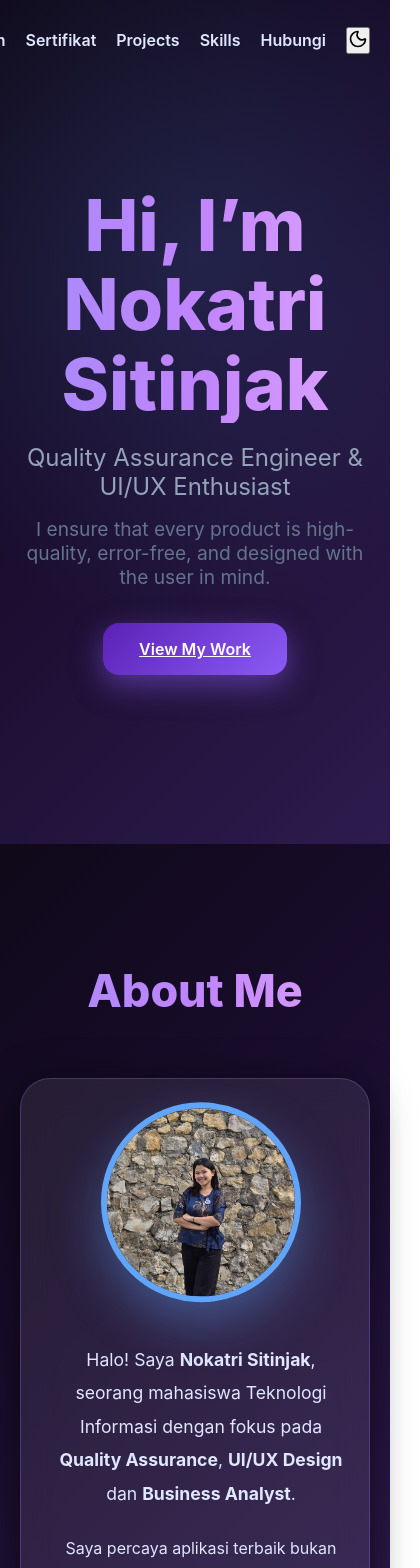
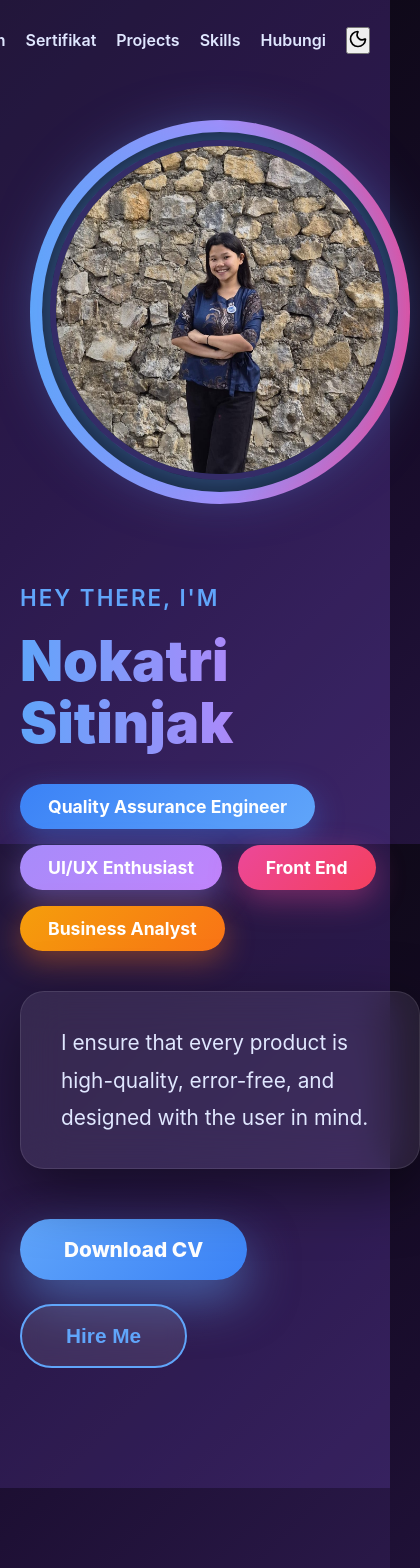
Before and after one commit to nokasitinjak/Portofolio, a React (Vite) app: page / in a window 390 px wide. Shown: the top 1568 px of the page, 420 px wide, since content can reach past the window. Built offline with nearby package versions, Linux system fonts and the light colour scheme.

Commit message:
Update portfolio content

```diff
--- a/src/components/About.jsx
+++ b/src/components/About.jsx
@@ -29,7 +29,7 @@ const About = () => {
 
   return (
     <>
-      {/* ABOUT ME – FULLY RESPONSIVE */}
+   {/* ABOUT ME SECTION – HANYA TEKS SAJA */}
 <section id="about" style={{ padding: '120px 0', minHeight: '100vh', display: 'flex', alignItems: 'center' }}>
   <div className="container">
     <motion.h2
@@ -49,59 +49,31 @@ const About = () => {
       transition={{ duration: 1.2, delay: 0.2 }}
       className="glass"
       style={{
-              display: 'grid',
-              gridTemplateColumns: 'repeat(auto-fit, minmax(300px, 1fr))',
-              gap: 'clamp(30px, 5vw, 80px)',
-              padding: 'clamp(30px, 5vw, 60px)',
+        padding: 'clamp(40px, 6vw, 80px)',
         borderRadius: '30px',
-              textAlign: 'center'
+        textAlign: 'center',
+        maxWidth: '900px',
+        margin: '0 auto',
       }}
     >
-            <motion.div
-              whileHover={{ scale: 1.05 }}
-              animate={{ y: [0, -10, 0] }}
-              transition={{ duration: 4, repeat: Infinity, ease: 'easeInOut' }}
-            >
-              <img
-                src={myPhoto}
-                alt="Nokatri Sitinjak"
-                style={{
-                  width: 'clamp(200px, 40vw, 360px)',
-                  height: 'clamp(200px, 40vw, 360px)',
-                  borderRadius: '50%',
-                  objectFit: 'cover',
-                  border: '6px solid #60a5fa',
-                  boxShadow: '0 20px 50px rgba(96,165,250,0.4)',
-                  margin: '0 auto'
-                }}
-              />
-            </motion.div>
-
-            <div style={{ display: 'flex', flexDirection: 'column', justifyContent: 'center' }}>
-              <p style={{ fontSize: 'clamp(1.1rem, 3vw, 1.3rem)', lineHeight: '1.9', marginBottom: '24px' }}>
-                Halo! Saya <strong>Nokatri Sitinjak</strong>, seorang mahasiswa Teknologi Informasi dengan fokus pada <strong>Quality Assurance</strong>, <strong>UI/UX Design</strong> dan <strong>Business Analyst</strong>.
-              </p>
-              <p style={{ fontSize: 'clamp(1rem, 2.8vw, 1.15rem)', marginBottom: '24px', lineHeight: '1.85' }}>
-                Saya percaya aplikasi terbaik bukan hanya bekerja tanpa bug, tapi juga memberikan pengalaman penggunaan yang nyaman, intuitif, dan menyenangkan.
-              </p>
-              <p style={{ fontSize: 'clamp(1rem, 2.8vw, 1.15rem)', marginBottom: '40px', lineHeight: '1.85' }}>
-                Saya suka belajar hal baru dan tidak ragu menghadapi tantangan berbeda, baik saat bekerja sendiri maupun dalam tim.
+      <div style={{ display: 'flex', flexDirection: 'column', gap: '32px' }}>
+        <p style={{ fontSize: 'clamp(1.1rem, 3vw, 1.3rem)', lineHeight: '1.9', maxWidth: '800px', margin: '0 auto' }}>
+          Hello! I'm <strong>Nokatri Sitinjak</strong>, an Information Technology student with a strong interest in <strong>Quality Assurance</strong>, <strong>UI/UX Design</strong>, and <strong>Business Analysis</strong>.
         </p>
 
-              <div style={{ display: 'flex', gap: '16px', flexWrap: 'wrap', justifyContent: 'center' }}>
-                <button onClick={scrollToContact} className="btn" style={{ padding: '16px 36px', fontSize: '1.1rem', fontWeight: '700', borderRadius: '16px' }}>
-                  Contact Me
-                </button>
-                <a href="/CVNokatri.pdf" download className="btn btn-outline" style={{ padding: '16px 36px', fontSize: '1.1rem', fontWeight: '700', borderRadius: '16px' }}>
-                  Download CV
-                </a>
-              </div>
+        <p style={{ fontSize: 'clamp(1rem, 2.8vw, 1.15rem)', lineHeight: '1.85', maxWidth: '800px', margin: '0 auto' }}>
+          I believe the best applications not only work without bugs but also deliver a comfortable, intuitive, and enjoyable user experience.
+        </p>
+
+        <p style={{ fontSize: 'clamp(1rem, 2.8vw, 1.15rem)', lineHeight: '1.85', maxWidth: '800px', margin: '0 auto' }}>
+          I love learning new things and am not afraid to face different challenges, whether working independently or as part of a team.
+        </p>
       </div>
     </motion.div>
   </div>
 </section>
 
-      {/* EDUCATION – 100% RESPONSIF */}
+      {/* EDUCATION SECTION */}
       <section id="education" style={{ padding: '120px 0' }}>
         <div className="container">
           <motion.h2
@@ -114,7 +86,7 @@ const About = () => {
             Education
           </motion.h2>
 
-          {/* IT DEL */}
+          {/* IT Del */}
           <motion.div
             initial={{ opacity: 0, x: -80 }}
             whileInView={{ opacity: 1, x: 0 }}
@@ -185,18 +157,34 @@ const About = () => {
         </div>
       </section>
 
-      {/* SERTIFIKAT – RESPONSIF */}
+      {/* CERTIFICATES SECTION */}
       <section id="certificates" style={{ padding: '120px 0' }}>
         <div className="container">
-          <motion.h2 initial={{ opacity: 0, y: 60 }} whileInView={{ opacity: 1, y: 0 }} viewport={{ once: true }} className="gradient-text" style={{ fontSize: 'clamp(2.6rem, 7vw, 3.8rem)', textAlign: 'center', marginBottom: '70px' }}>
-            Sertifikat & Penghargaan
+          <motion.h2
+            initial={{ opacity: 0, y: 60 }}
+            whileInView={{ opacity: 1, y: 0 }}
+            viewport={{ once: true }}
+            className="gradient-text"
+            style={{ fontSize: 'clamp(2.6rem, 7vw, 3.8rem)', textAlign: 'center', marginBottom: '70px' }}
+          >
+            Certificates & Awards
           </motion.h2>
           <div style={{ display: 'grid', gridTemplateColumns: 'repeat(auto-fit, minmax(280px, 1fr))', gap: '30px' }}>
             {certificates.map((c, i) => (
-              <motion.a key={i} href={c.pdf} target="_blank" rel="noopener noreferrer" initial={{ opacity: 0, y: 60 }} whileInView={{ opacity: 1, y: 0 }} viewport={{ once: true }} transition={{ delay: i * 0.1 }}>
-                <div className="glass" style={{ borderRadius: '24px', overflow: 'hidden' }}>
+              <motion.a
+                key={i}
+                href={c.pdf}
+                target="_blank"
+                rel="noopener noreferrer"
+                initial={{ opacity: 0, y: 60 }}
+                whileInView={{ opacity: 1, y: 0 }}
+                viewport={{ once: true }}
+                transition={{ delay: i * 0.1 }}
+                whileHover={{ scale: 1.05 }}
+              >
+                <div className="glass" style={{ borderRadius: '24px', overflow: 'hidden', height: '100%', display: 'flex', flexDirection: 'column' }}>
                   <img src={c.thumb} alt={c.title} style={{ width: '100%', height: '200px', objectFit: 'cover' }} />
-                  <div style={{ padding: '24px' }}>
+                  <div style={{ padding: '24px', flexGrow: 1 }}>
                     <h3 style={{ fontSize: '1.25rem', color: '#e0e7ff', fontWeight: '600', marginBottom: '8px' }}>{c.title}</h3>
                     <p style={{ color: '#94a3b8', fontSize: '1rem' }}>{c.issuer} • {c.date}</p>
                   </div>
@@ -207,24 +195,51 @@ const About = () => {
         </div>
       </section>
 
-      {/* PROJECTS – RESPONSIF */}
+      {/* PROJECTS SECTION */}
       <section id="projects" style={{ padding: '120px 0' }}>
         <div className="container">
-          <motion.h2 initial={{ opacity: 0, y: 60 }} whileInView={{ opacity: 1, y: 0 }} viewport={{ once: true }} className="gradient-text" style={{ fontSize: 'clamp(2.8rem, 7vw, 4rem)', textAlign: 'center', marginBottom: '80px' }}>
-            Project
+          <motion.h2
+            initial={{ opacity: 0, y: 60 }}
+            whileInView={{ opacity: 1, y: 0 }}
+            viewport={{ once: true }}
+            className="gradient-text"
+            style={{ fontSize: 'clamp(2.8rem, 7vw, 4rem)', textAlign: 'center', marginBottom: '80px' }}
+          >
+            Projects
           </motion.h2>
           <div style={{ display: 'grid', gridTemplateColumns: 'repeat(auto-fit, minmax(320px, 1fr))', gap: '40px' }}>
             {projects.map((p, i) => (
-              <motion.div key={i} initial={{ opacity: 0, y: 80 }} whileInView={{ opacity: 1, y: 0 }} viewport={{ once: true }} transition={{ delay: i * 0.1 }} className="glass" style={{ borderRadius: '28px', overflow: 'hidden' }}
-                onMouseEnter={e => e.currentTarget.style.transform = 'translateY(-16px)'} onMouseLeave={e => e.currentTarget.style.transform = 'translateY(0)'}>
-                <img src={p.img} alt={p.title} style={{ width: '100%', height: '220px', objectFit: 'cover' }} onError={e => e.target.src = "https://via.placeholder.com/600x400/1e293b/e0e7ff?text=Project"} />
+              <motion.div
+                key={i}
+                initial={{ opacity: 0, y: 80 }}
+                whileInView={{ opacity: 1, y: 0 }}
+                viewport={{ once: true }}
+                transition={{ delay: i * 0.1 }}
+                className="glass"
+                style={{ borderRadius: '28px', overflow: 'hidden', transition: 'transform 0.3s ease' }}
+                whileHover={{ y: -16 }}
+              >
+                <img
+                  src={p.img}
+                  alt={p.title}
+                  style={{ width: '100%', height: '220px', objectFit: 'cover' }}
+                  onError={(e) => e.target.src = "https://via.placeholder.com/600x400/1e293b/e0e7ff?text=Project"}
+                />
                 <div style={{ padding: '28px' }}>
                   <h3 style={{ fontSize: '1.5rem', color: '#60a5fa', fontWeight: '800', marginBottom: '12px' }}>{p.title}</h3>
                   <p style={{ color: '#cbd5e1', fontSize: '1rem', lineHeight: '1.6', marginBottom: '16px' }}>{p.desc}</p>
                   <p style={{ color: '#94a3b8', fontSize: '0.95rem', marginBottom: '20px', fontWeight: '600' }}>{p.tech}</p>
                   <div style={{ display: 'flex', gap: '12px', flexWrap: 'wrap' }}>
-                    {p.github && <a href={p.github} target="_blank" rel="noopener noreferrer" style={{ display: 'flex', alignItems: 'center', gap: '8px', background: 'rgba(255,255,255,0.1)', padding: '10px 20px', borderRadius: '12px', color: 'white', fontSize: '0.95rem' }}><Github size={18} />Source Code</a>}
-                    {p.figma && <a href={p.figma} target="_blank" rel="noopener noreferrer" style={{ display: 'flex', alignItems: 'center', gap: '8px', background: 'rgba(236,72,153,0.15)', padding: '10px 20px', borderRadius: '12px', color: '#ec4899', fontSize: '0.95rem' }}><ExternalLink size={18} />Lihat di Figma</a>}
+                    {p.github && (
+                      <a href={p.github} target="_blank" rel="noopener noreferrer" style={{ display: 'flex', alignItems: 'center', gap: '8px', background: 'rgba(255,255,255,0.1)', padding: '10px 20px', borderRadius: '12px', color: 'white', fontSize: '0.95rem' }}>
+                        <Github size={18} /> Source Code
+                      </a>
+                    )}
+                    {p.figma && (
+                      <a href={p.figma} target="_blank" rel="noopener noreferrer" style={{ display: 'flex', alignItems: 'center', gap: '8px', background: 'rgba(236,72,153,0.15)', padding: '10px 20px', borderRadius: '12px', color: '#ec4899', fontSize: '0.95rem' }}>
+                        <ExternalLink size={18} /> View on Figma
+                      </a>
+                    )}
                   </div>
                 </div>
               </motion.div>
--- a/src/components/Hero.jsx
+++ b/src/components/Hero.jsx
@@ -1,55 +1,172 @@
 import React from 'react';
+import myPhoto from '../assets/me.jpg';
+
+// Fungsi scroll ke section Contact
+const scrollToContact = () => {
+  document.getElementById('contact')?.scrollIntoView({ behavior: 'smooth' });
+};
 
 const Hero = () => {
   return (
-    <section id="hero" style={{
+    <>
+      {/* HERO SECTION */}
+      <section
+        id="hero"
+        style={{
           minHeight: '100vh',
           display: 'flex',
           alignItems: 'center',
           justifyContent: 'center',
-      textAlign: 'center',
-      padding: '0 20px',
-      position: 'relative'
+          padding: '120px 0',
+          background: 'rgba(139,92,246,0.15)',  // <--- UBAH JADI WARNA INI SESUAI PERMINTAAN
+        }}
+      >
+        <div className="container" style={{ maxWidth: '1200px', padding: '0 20px' }}>
+          <div
+            style={{
+              display: 'grid',
+              gridTemplateColumns: 'repeat(auto-fit, minmax(400px, 1fr))',
+              gap: '80px',
+              alignItems: 'center',
+            }}
+          >
+            {/* FOTO DENGAN GLOWING CIRCLE */}
+            <div style={{ textAlign: 'center' }}>
+              <div
+                style={{
+                  position: 'relative',
+                  display: 'inline-block',
+                  padding: '12px',
+                  background: 'linear-gradient(90deg, #60a5fa, #a78bfa, #ec4899)',
+                  borderRadius: '50%',
+                }}
+                onMouseEnter={(e) => (e.currentTarget.style.animation = 'rotate 20s linear infinite')}
+                onMouseLeave={(e) => (e.currentTarget.style.animation = 'none')}
+              >
+                <div
+                  style={{
+                    background: '#0f172a',
+                    borderRadius: '50%',
+                    padding: '8px',
+                  }}
+                >
+                  <img
+                    src={myPhoto}
+                    alt="Nokatri Sitinjak"
+                    style={{
+                      width: '340px',
+                      height: '340px',
+                      borderRadius: '50%',
+                      objectFit: 'cover',
+                      border: '6px solid rgba(139,92,246,0.3)', // sedikit naikkin opacity border biar lebih keliatan
+                      boxShadow: '0 0 60px rgba(96,165,250,0.6)',
+                    }}
+                  />
+                </div>
+              </div>
+            </div>
+
+            {/* TEKS & BUTTON */}
+            <div style={{ textAlign: 'left' }}>
+              <p style={{ fontSize: '1.4rem', color: '#60a5fa', marginBottom: '20px', fontWeight: '600', letterSpacing: '2px' }}>
+                HEY THERE, I'M
+              </p>
+
+              <h1 style={{
+                fontSize: 'clamp(3.5rem, 8vw, 5.5rem)',
+                fontWeight: '900',
+                background: 'linear-gradient(90deg, #60a5fa, #a78bfa, #ec4899)',
+                WebkitBackgroundClip: 'text',
+                WebkitTextFillColor: 'transparent',
+                backgroundClip: 'text',
+                marginBottom: '30px',
+                lineHeight: '1.1',
               }}>
-      {/* Background glow */}
-      <div style={{
-        position: 'absolute',
-        inset: 0,
-        background: 'radial-gradient(circle at 50% 30%, rgba(96,165,250,0.15) 0%, transparent 60%)',
-        pointerEvents: 'none'
-      }}></div>
-
-      <div style={{ position: 'relative', zIndex: 2, maxWidth: '800px' }}>
-        <h1 className="gradient-text" style={{
-          fontSize: '4.5rem',
-          marginBottom: '20px',
-          fontWeight: '800',
-          lineHeight: '1.1'
-        }}>
-          Hi, I’m Nokatri Sitinjak
+                Nokatri Sitinjak
               </h1>
 
-        <p style={{
-          fontSize: '1.5rem',
-          marginBottom: '16px',
-          color: '#94a3b8'
+              {/* ROLE BADGES */}
+              <div style={{ display: 'flex', gap: '16px', flexWrap: 'wrap', marginBottom: '40px' }}>
+                <span style={{ background: 'linear-gradient(135deg, #3b82f6, #60a5fa)', color: 'white', padding: '12px 28px', borderRadius: '50px', fontSize: '1.1rem', fontWeight: '700', boxShadow: '0 10px 30px rgba(59,130,246,0.4)' }}>
+                  Quality Assurance Engineer
+                </span>
+                <span style={{ background: 'linear-gradient(135deg, #a78bfa, #c084fc)', color: 'white', padding: '12px 28px', borderRadius: '50px', fontSize: '1.1rem', fontWeight: '700', boxShadow: '0 10px 30px rgba(167,139,250,0.4)' }}>
+                  UI/UX Enthusiast
+                </span>
+                <span style={{ background: 'linear-gradient(135deg, #ec4899, #f43f5e)', color: 'white', padding: '12px 28px', borderRadius: '50px', fontSize: '1.1rem', fontWeight: '700', boxShadow: '0 10px 30px rgba(236,72,153,0.4)' }}>
+                  Front End
+                </span>
+                <span style={{ background: 'linear-gradient(135deg, #f59e0b, #f97316)', color: 'white', padding: '12px 28px', borderRadius: '50px', fontSize: '1.1rem', fontWeight: '700', boxShadow: '0 10px 30px rgba(249,115,22,0.4)' }}>
+                  Business Analyst
+                </span>
+              </div>
+
+              {/* DESKRIPSI GLASS CARD */}
+              <div style={{
+                background: 'rgba(255,255,255,0.08)',
+                backdropFilter: 'blur(20px)',
+                borderRadius: '24px',
+                padding: '32px 40px',
+                border: '1px solid rgba(255,255,255,0.1)',
+                boxShadow: '0 20px 60px rgba(0,0,0,0.5)',
+                marginBottom: '50px',
               }}>
-          Quality Assurance Engineer & UI/UX Enthusiast
-        </p>
-
-        <p style={{
-          fontSize: '1.2rem',
-          marginBottom: '50px',
-          color: '#64748b'
-        }}>
+                <p style={{ fontSize: '1.3rem', color: '#e0e7ff', lineHeight: '1.8', margin: 0 }}>
                   I ensure that every product is high-quality, error-free, and designed with the user in mind.
                 </p>
+              </div>
 
-        <a href="#about" className="btn">
-          View My Work
+              {/* BUTTONS */}
+              <div style={{ display: 'flex', gap: '24px', flexWrap: 'wrap' }}>
+                <a href="/CVNokatri.pdf" download style={{
+                  padding: '18px 44px',
+                  background: 'linear-gradient(135deg, #60a5fa, #3b82f6)',
+                  color: 'white',
+                  fontSize: '1.3rem',
+                  fontWeight: '800',
+                  borderRadius: '50px',
+                  textDecoration: 'none',
+                  boxShadow: '0 20px 50px rgba(96,165,250,0.5)',
+                  transition: 'all 0.4s',
+                  display: 'inline-block',
+                }}
+                  onMouseEnter={(e) => (e.currentTarget.style.transform = 'translateY(-8px)')}
+                  onMouseLeave={(e) => (e.currentTarget.style.transform = 'translateY(0)')}
+                >
+                  Download CV
                 </a>
+
+                <button onClick={scrollToContact} style={{
+                  padding: '18px 44px',
+                  background: 'rgba(255,255,255,0.1)',
+                  color: '#60a5fa',
+                  fontSize: '1.3rem',
+                  fontWeight: '800',
+                  borderRadius: '50px',
+                  border: '2px solid #60a5fa',
+                  cursor: 'pointer',
+                  backdropFilter: 'blur(10px)',
+                  transition: 'all 0.4s',
+                }}
+                  onMouseEnter={(e) => (e.currentTarget.style.transform = 'translateY(-8px)')}
+                  onMouseLeave={(e) => (e.currentTarget.style.transform = 'translateY(0)')}
+                >
+                  Hire Me
+                </button>
+              </div>
+            </div>
+          </div>
         </div>
       </section>
+
+      {/* Animasi rotate */}
+      <style jsx>{`
+        @keyframes rotate {
+          from { transform: rotate(0deg); }
+          to { transform: rotate(360deg); }
+        }
+      `}</style>
+    </>
   );
 };
 
```
Also changed, not shown: src/components/Contact.jsx (+38 -38 lines). Lines whose indentation alone changed are shown as unchanged.
